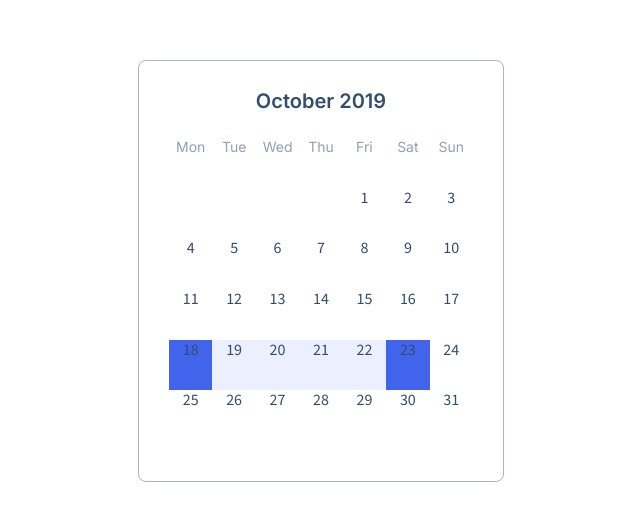
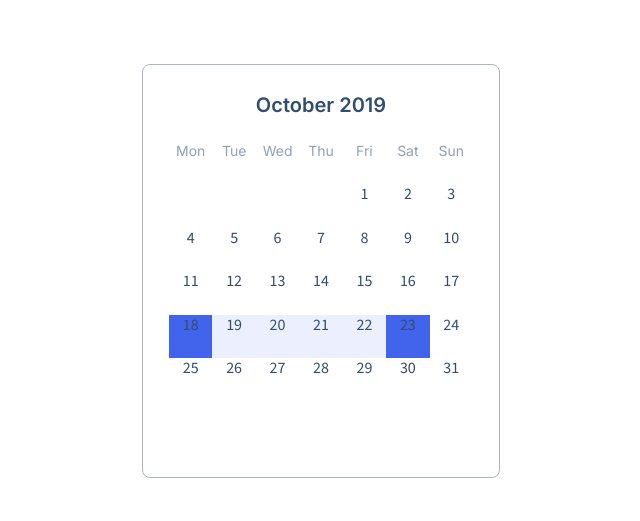
Before and after one commit to js-tasks-ru/htmlcss-20250522_orb1414, a website: page 05-lection3/03-calendar/index.html in a window 1280 px wide. Shown: the part 129-650 px from the top of the page, without its empty margins (319-959 px from the left). Drawn offline with nearby package versions, Linux system fonts and the light colour scheme.

Commit message:
изменения в календаре

```diff
--- a/05-lection3/03-calendar/calendar.css
+++ b/05-lection3/03-calendar/calendar.css
@@ -3,10 +3,10 @@
   border-radius: 8px;
   max-width: 304px;
   width: 100%;
-  padding: 28px 30px 40px;
+  padding: 28px 26px 32px;
   left: 50%;
   top: 50%;
-  position: absolute;
+  position: fixed;
   transform: translate(-50%, -50%);
 }
 
@@ -34,7 +34,7 @@
   bottom: 0;
   display: grid;
   grid-template-columns: repeat(7, 1fr);
-  grid-template-rows: repeat(6, 1fr);
+  grid-template-rows: repeat(7, 1fr);
 }
 
 
@@ -59,13 +59,10 @@
   text-align: center;
 }
 
-.calendar__item_date:nth-of-type(29),
-.calendar__item_date:nth-of-type(34)
- {
+.calendar__item_blue {
   background: var(--bright-blue);
 }
 
-.calendar__item_date:nth-child(n + 30):nth-child(-n + 33) {
+.calendar__item_light-blue {
   background: var(--light-blue);
-  /* opacity: 20%; */
 }
--- a/05-lection3/03-calendar/index.html
+++ b/05-lection3/03-calendar/index.html
@@ -46,13 +46,13 @@
                 <span class="calendar__item calendar__item_date">15</span>
                 <span class="calendar__item calendar__item_date">16</span>
                 <span class="calendar__item calendar__item_date">17</span>
-                <span class="calendar__item calendar__item_date">18</span>
-                <span class="calendar__item calendar__item_date">19</span>
-                <span class="calendar__item calendar__item_date">20</span>
+                <span class="calendar__item calendar__item_blue calendar__item_date">18</span>
+                <span class="calendar__item calendar__item_light-blue calendar__item_date">19</span>
+                <span class="calendar__item calendar__item_light-blue calendar__item_date">20</span>
 
-                <span class="calendar__item calendar__item_date">21</span>
-                <span class="calendar__item calendar__item_date">22</span>
-                <span class="calendar__item calendar__item_date">23</span>
+                <span class="calendar__item calendar__item_light-blue calendar__item_date">21</span>
+                <span class="calendar__item calendar__item_light-blue calendar__item_date">22</span>
+                <span class="calendar__item calendar__item_blue calendar__item_date">23</span>
                 <span class="calendar__item calendar__item_date">24</span>
                 <span class="calendar__item calendar__item_date">25</span>
                 <span class="calendar__item calendar__item_date">26</span>
@@ -62,7 +62,7 @@
                 <span class="calendar__item calendar__item_date">30</span>
                 <span class="calendar__item calendar__item_date">31</span>
 
-           </div>
+            </div>
         </div>
     </div>
 </body>
```
